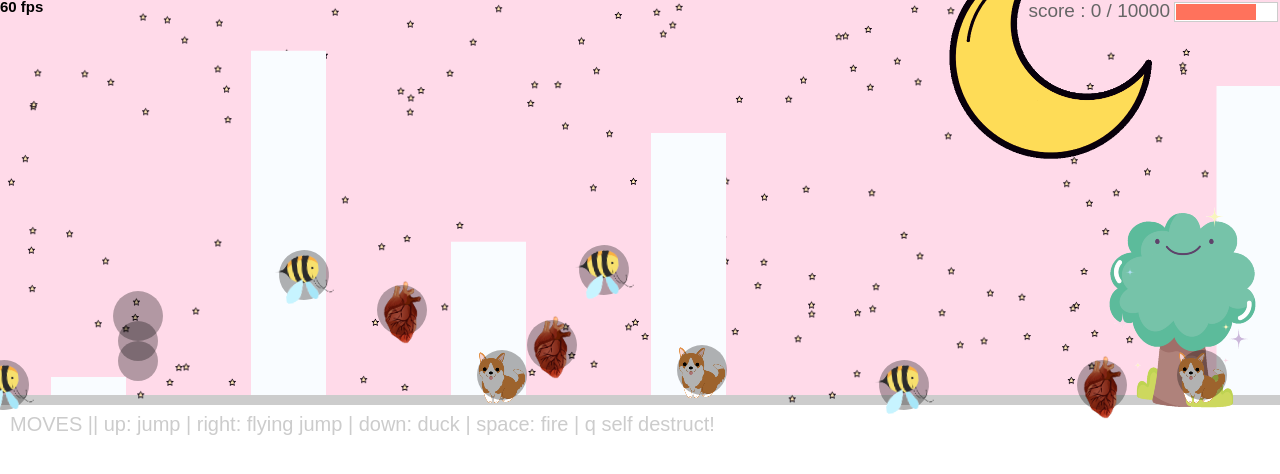
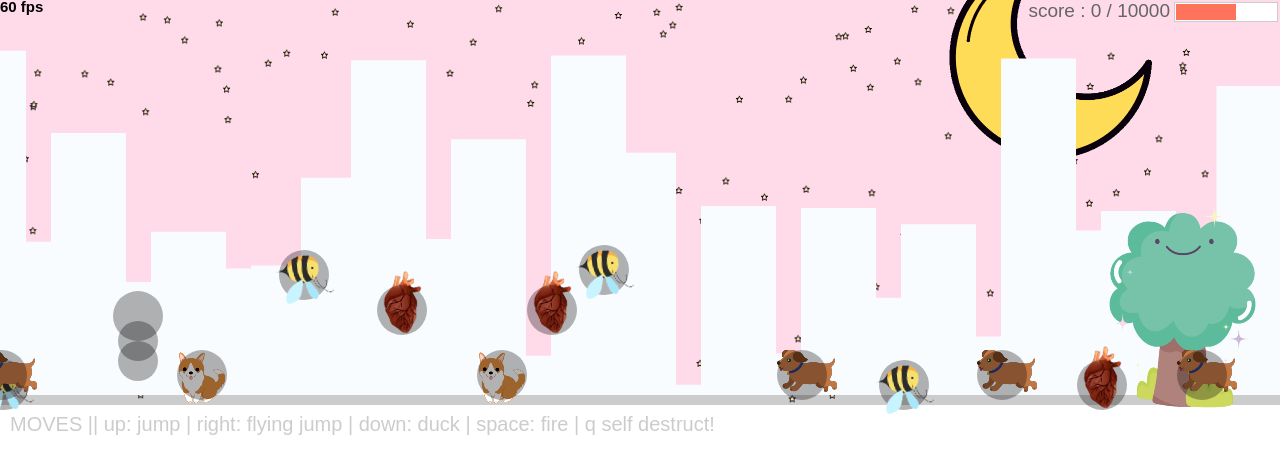
Before and after one commit to elizabethkinchen/elizabethkinchen.github.io, a website: page projects/runtime/index.html in a window 1280 px wide. Drawn offline with Linux system fonts and the light colour scheme.

Commit message:
Woah it's done??? :0

```diff
--- a/projects/runtime/index.html
+++ b/projects/runtime/index.html
@@ -3,7 +3,7 @@
     <head>
         <meta charset="utf-8">
 
-        <title>Operation Spark || Runtime!</title>
+        <title>Daylight Massacre in Cloud Town</title>
         <meta name="description" content="Operation Spark Motion Poem">
         <meta name="author" content="operationspark.org">
         <meta name="viewport" content="width=device-width, initial-scale=1.0">
--- a/projects/runtime/js/level01.js
+++ b/projects/runtime/js/level01.js
@@ -22,17 +22,32 @@ var level01 = function (window) {
                 { "type": "sawblade", "x": 1200, "y": groundY - 125 },
                 { "type": "sawblade", "x": 1500, "y": groundY - 10 },
                 { "type": "sawblade", "x": 2000, "y": groundY - 120 },
+                { "type": "sawblade", "x": 2200, "y": groundY - 125 },
+                { "type": "sawblade", "x": 2600, "y": groundY - 10 },
+                { "type": "sawblade", "x": 2800, "y": groundY - 120 },
+                { "type": "sawblade", "x": 3000, "y": groundY - 125 },
+                { "type": "sawblade", "x": 3200, "y": groundY - 10 },
+                { "type": "sawblade", "x": 3500, "y": groundY - 120 },
 
+                { "type": "enemy", "x": 500, "y": groundY - 20},
                 { "type": "enemy", "x": 800, "y": groundY - 20},
-                { "type": "enemy", "x": 1000, "y": groundY - 25},
-                { "type": "enemy", "x": 1500, "y": groundY - 20},
                 { "type": "enemy", "x": 1800, "y": groundY - 25},
                 { "type": "enemy", "x": 2000, "y": groundY - 20},
-                { "type": "enemy", "x": 1800, "y": groundY - 25},
+
+                { "type": "enemy2", "x": 300, "y": groundY - 20},
+                { "type": "enemy2", "x": 1100, "y": groundY - 20},
+                { "type": "enemy2", "x": 1300, "y": groundY - 20},
+                { "type": "enemy2", "x": 1500, "y": groundY - 20},
+                { "type": "enemy2", "x": 2300, "y": groundY - 20},
 
                 { "type": "reward", "x": 700, "y": groundY - 85},
-                { "type": "reward", "x": 850, "y": groundY - 50},
+                { "type": "reward", "x": 850, "y": groundY - 85},
                 { "type": "reward", "x": 1400, "y": groundY - 10},
+                { "type": "reward", "x": 1700, "y": groundY - 10},
+                { "type": "reward", "x": 1900, "y": groundY - 85},
+                { "type": "reward", "x": 2200, "y": groundY - 85},
+
+                { "type": "end", "x": 3700, "y": groundY - 70},
             ]
         };
         window.levelData = levelData;
@@ -77,7 +92,7 @@ var level01 = function (window) {
 
             enemy.onPlayerCollision = function() {
                 console.log('The enemy has hit Halle');
-                game.changeIntegrity(-10);
+                game.changeIntegrity(-20);
              };
             enemy.onProjectileCollision = function() {
                 console.log('The projectile has hit Halle');
@@ -87,12 +102,41 @@ var level01 = function (window) {
 
             };
         }
+
+        function createSecondEnemy(x, y){
+            var enemy2 = game.createGameItem('enemy2',25); //creating the game item and storing it in the variable reward
+            var pup = draw.bitmap('img/pup.png');
+            pup.x = -25;
+            pup.y = -25;
+            enemy2.addChild(pup); // add the dog to the reward game item
+
+            enemy2.x = x;
+            enemy2.y = y;
+
+            game.addGameItem(enemy2); /// adds reward to the game
+
+            enemy2.velocityX = -1; // causes enemy to move 1 pixel to the left on the x position
+
+            //enemy.rotationalVelocity = 25;
+
+            enemy2.onPlayerCollision = function() {
+                console.log('The enemy2 has hit Halle');
+                game.changeIntegrity(-20);
+             };
+             enemy2.onProjectileCollision = function() {
+                console.log('The projectile has hit Halle');
+                game.changeIntegrity(5);
+                game.increaseScore(50);
+                enemy2.fadeOut();
+
+            };
+        }
         function createReward(x, y){
             var reward = game.createGameItem('reward',25); //creating the game item and storing it in the variable reward
             //var blueSquare = draw.rect(50,50,'blue'); //creates rectangle and stores as blueSquare
             var heart = draw.bitmap('img/heart.png');
             heart.x = -20;
-            heart.y = -30;
+            heart.y = -40;
             reward.addChild(heart); // add the blueSquare to the reward game item
 
             reward.x = x;
@@ -114,6 +158,31 @@ var level01 = function (window) {
 
             };
         }
+        function createEnd(x, y){
+            var end = game.createGameItem('end',25); //creating the game item and storing it in the variable reward
+            //var blueSquare = draw.rect(50,50,'blue'); //creates rectangle and stores as blueSquare
+            var winner = draw.bitmap('img/winner.png');
+            winner.x = -250;
+            winner.y = -60;
+            end.addChild(winner); // add the blueSquare to the end game item
+
+            end.x = x;
+            end.y = y;
+
+            game.addGameItem(end); /// adds end to the game
+
+            end.velocityX = -1; // causes end to move 1 pixel to the left on the x position
+
+            end.onPlayerCollision = function() {
+                console.log('The end has hit Halle');
+                game.changeIntegrity(-1000);
+             };
+             end.onProjectileCollision = function() {
+                console.log('The projectile has hit Halle');
+                game.changeIntegrity(-1000);
+
+            };
+        }
 
 
             for(var i = 0; i < levelData.gameItems.length; i++){
@@ -125,8 +194,14 @@ var level01 = function (window) {
                 if(gameItem.type === "enemy"){
                     createEnemy(gameItem.x, gameItem.y);
                 }
+                if(gameItem.type === "enemy2"){
+                    createSecondEnemy(gameItem.x, gameItem.y);
+                }
                 if(gameItem.type === "reward"){
                     createReward(gameItem.x, gameItem.y);
+                }
+                if(gameItem.type === "end"){
+                    createEnd(gameItem.x, gameItem.y);
                 }
             }
 
--- a/projects/runtime/js/projectile/projectileManager.js
+++ b/projects/runtime/js/projectile/projectileManager.js
@@ -18,7 +18,7 @@
             _objects = [];
 
         function makeProjectile() {
-            var projectile = _.extend(draw.circle(5, '#FE1EFE'), physikz.makeBody('projectile'));
+            var projectile = _.extend(draw.circle(5, '#0301EA'), physikz.makeBody('projectile'));
 
             // TODO : get from settings JSON //
             projectile.volatility = 10;
--- a/projects/runtime/js/view/background.js
+++ b/projects/runtime/js/view/background.js
@@ -61,22 +61,24 @@ var background = function (window) {
 
             // TODO 5: Part 1 - Add buildings!     Q: This is before TODO 4 for a reason! Why?
 
-            for(var i=0 ; i < 5; i++) {
+            for(var i=0 ; i < 50; i++) {
                 var buildingHeight = 350*Math.random(); // creates varible called buildinHeight that holds the heights of the building
                 var building = draw.rect(75, buildingHeight,'#f9fcff'); // creates a varible called building that holds the data for the drawn buildings
-                building.x = 200*i; // postions postion of each building 200 pixels from the next building
+                building.x = 50*i; // postions postion of each building 200 pixels from the next building
                 building.y = groundY-buildingHeight; //sets the y of the building off of groundY - buildingHeight
                 background.addChild(building); // adds buildings to the backgrounf so it can be seen
                 buildings.push(building); // pushes each indivdual building to the buildings array
             }
 
             // TODO 4: Part 1 - Add a tree
+
             tree = draw.bitmap('img/tree.png'); // reassigns the drawn image tree to varible tree
             tree.x = 500; // assigns x value to the tree
             tree.y = groundY - 195; //assigns a y to the tree
             tree.scaleX = 1; //controls the scale of the tree on the x axis
             tree.scaleY = 1; //controls the scale of the tree on the y axis
             background.addChild(tree); //adds tree to background
+
 
         } // end of render function - DO NOT DELETE
 
```
Also changed, not shown: projects/runtime/img/pup.png (added), projects/runtime/img/winner.png (added).
